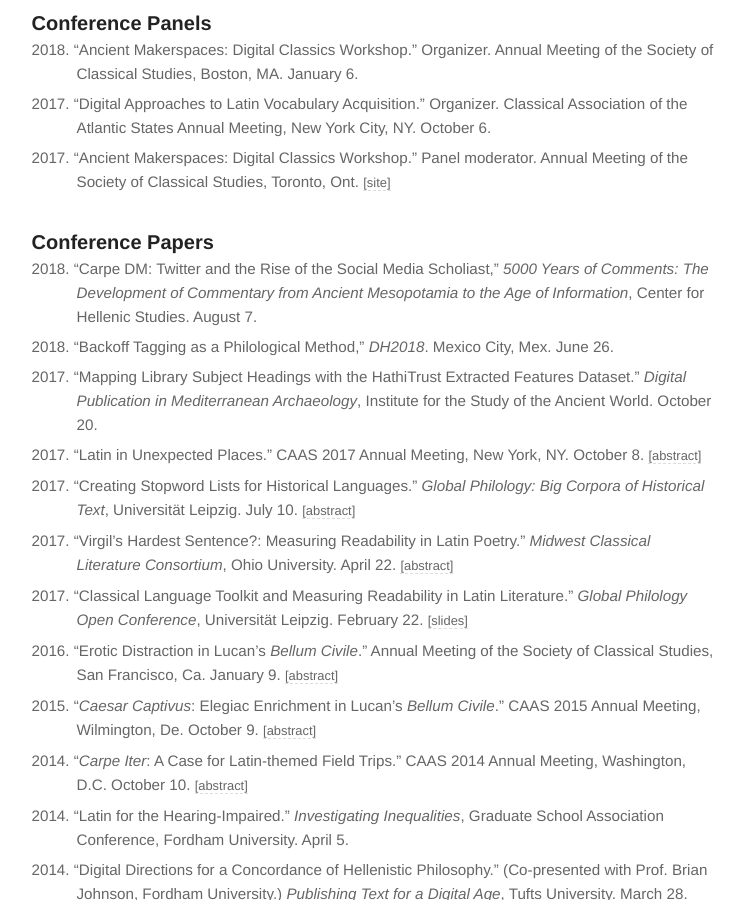
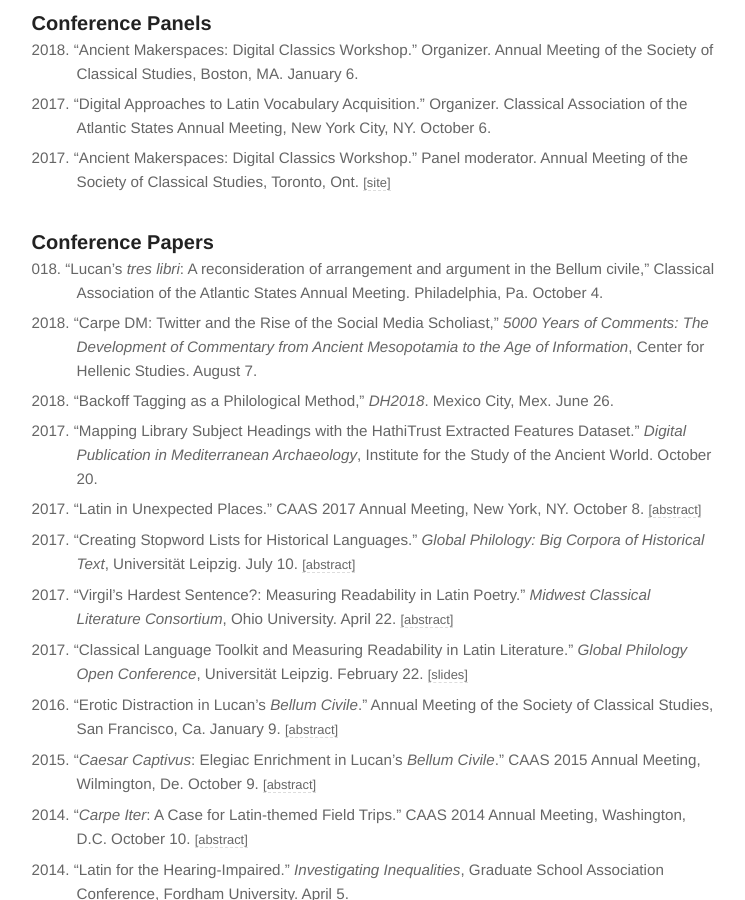
Before and after one commit to diyclassics/diyclassics.github.io, a Jekyll site: the page built from cv.md, in a window 1280 px wide and 900 px high, scrolled down 1772 px. Shown: the whole window, without its empty margins (266-1011 px from the left). Built offline with Jekyll 4.4.1, drawn with Linux system fonts in a browser that asks for light colours.

Commit message:
Update cv

```diff
--- a/cv.md
+++ b/cv.md
@@ -77,6 +77,7 @@ October 2017
 
 ### Conference Papers
 
+- 018\. "Lucan's *tres libri*: A reconsideration of arrangement and argument in the Bellum civile," Classical Association of the Atlantic States Annual Meeting. Philadelphia, Pa. October 4.
 - 2018\. "Carpe DM: Twitter and the Rise of the Social Media Scholiast," *5000 Years of Comments: The Development of Commentary from Ancient Mesopotamia to the Age of Information*, Center for Hellenic Studies. August 7.
 - 2018\. "Backoff Tagging as a Philological Method," *DH2018*. Mexico City, Mex. June 26.
 - 2017\. “Mapping Library Subject Headings with the HathiTrust Extracted Features Dataset.” *Digital Publication in Mediterranean Archaeology*, Institute for the Study of the Ancient World. October 20.
```
